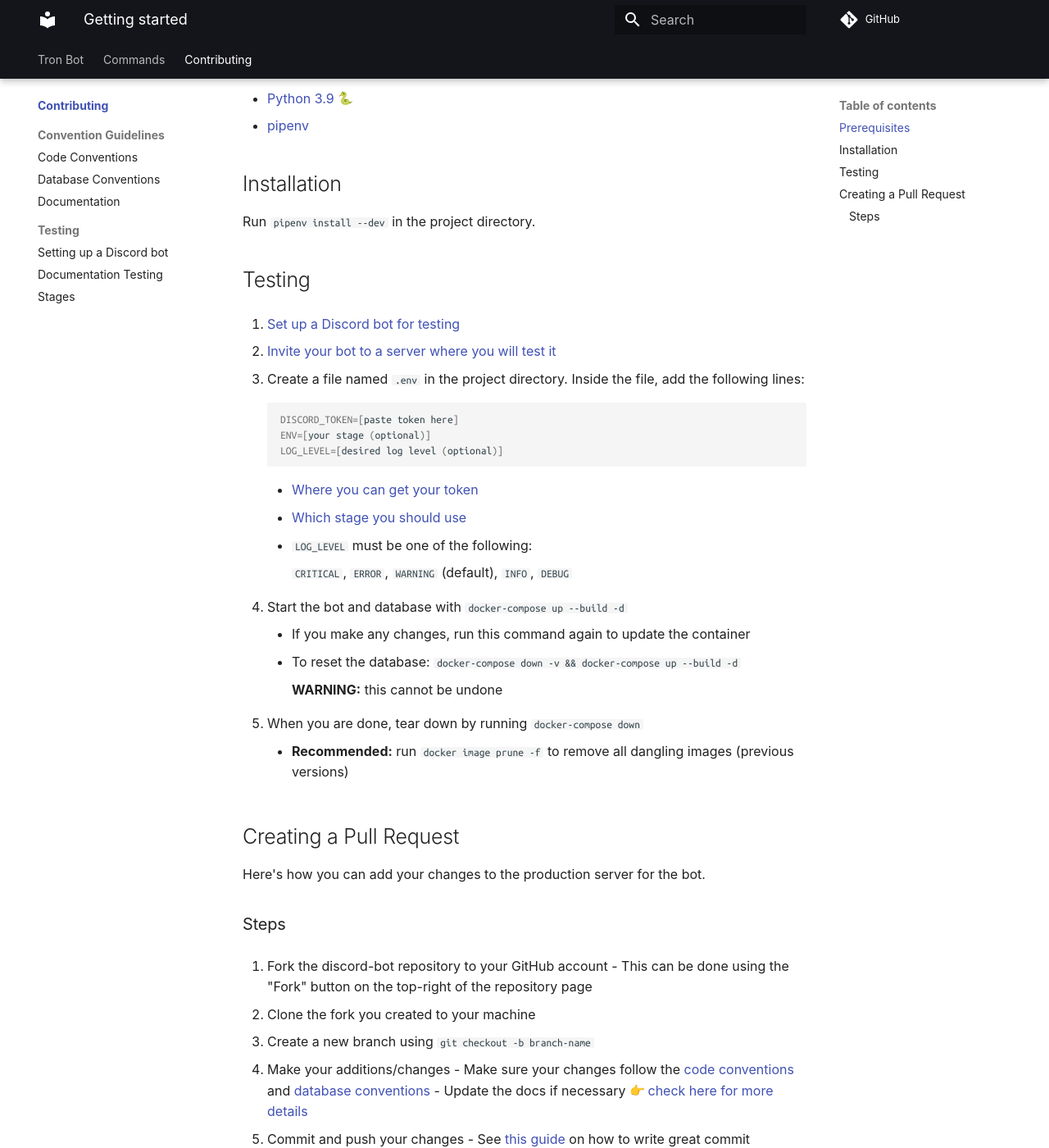
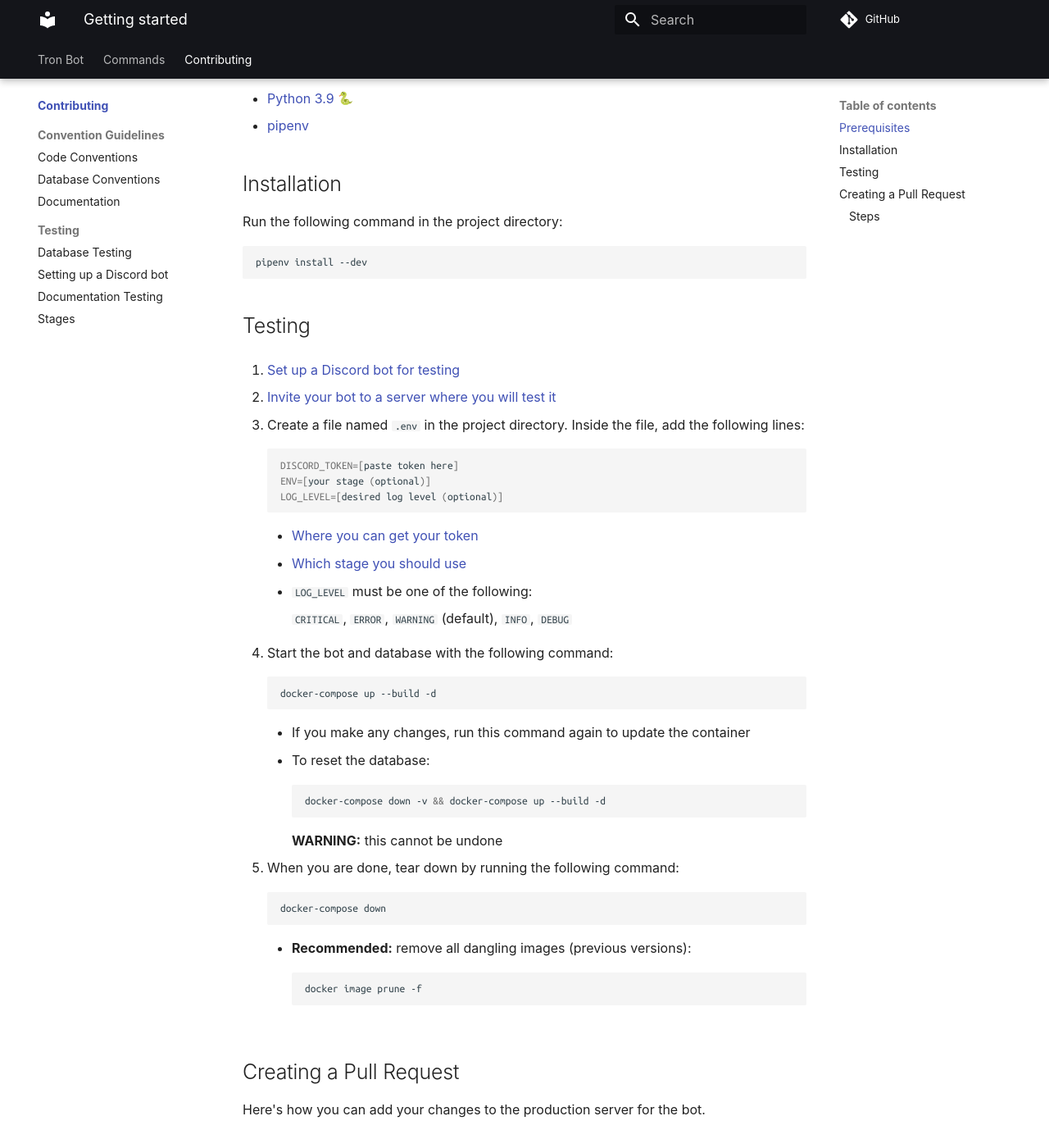
Before and after one commit to uwaterloo-tron/discord-bot, an MkDocs documentation site: the page built from docs/Contributing/index.md, in a window 1280 px wide and 1400 px high, scrolled down 270 px. Shown: the whole window at 82% size. Built offline with MkDocs 1.6.1 and Material for MkDocs 9.7.7, drawn with Linux system fonts in a browser that asks for light colours; emoji names are drawn with the system emoji font; some web fonts are replaced; comment, search, counter and statistics services are not loaded.

Commit message:
Add database testing docs and update code in docs
Change inline code to multiline to make it easier to copy and paste.

````diff
--- a/docs/Contributing/index.md
+++ b/docs/Contributing/index.md
@@ -12,7 +12,10 @@ Check out the
 
 ## Installation
 
-Run `pipenv install --dev` in the project directory.
+Run the following command in the project directory:
+```shell
+pipenv install --dev
+```
 
 
 ## Testing
@@ -33,14 +36,25 @@ Run `pipenv install --dev` in the project directory.
 
     `CRITICAL`, `ERROR`, `WARNING` (default), `INFO`, `DEBUG`
 
-4. Start the bot and database with `docker-compose up --build -d`
+4. Start the bot and database with the following command:
+    ```shell
+    docker-compose up --build -d
+    ```
   - If you make any changes, run this command again to update the container
-  - To reset the database: `docker-compose down -v && docker-compose up --build -d`
-
+  - To reset the database:
+    ```shell
+    docker-compose down -v && docker-compose up --build -d
+    ```
     **WARNING:** this cannot be undone
 
-5. When you are done, tear down by running `docker-compose down`
-  - **Recommended:** run `docker image prune -f` to remove all dangling images (previous versions)
+5. When you are done, tear down by running the following command:
+    ```shell
+    docker-compose down
+    ```
+  - **Recommended:** remove all dangling images (previous versions):
+    ```shell
+    docker image prune -f
+    ```
 
 ## Creating a Pull Request
 
````
Also changed, not shown: docs/Contributing/Testing/database.md (added, +19 -0 lines).
